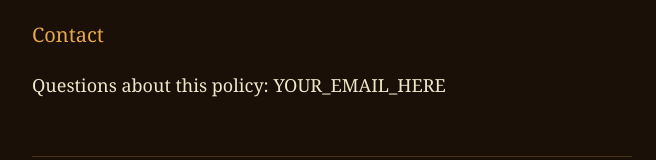
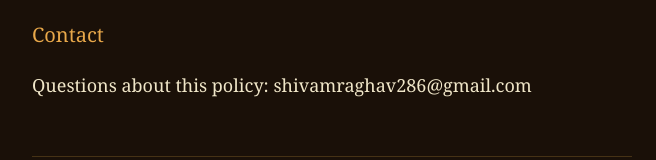
Before and after one commit to Sh1vamRaghav/fortika, a plain HTML site: page privacy.html in a window 1280 px wide. Shown: the part 1982-2142 px from the top of the page, without its empty margins (308-964 px from the left). Drawn offline with Linux system fonts and the light colour scheme.

Commit message:
Update contact email in privacy policy

```diff
--- a/privacy.html
+++ b/privacy.html
@@ -71,7 +71,7 @@
 <p>If this policy changes, the date at the top of this page will change too.</p>
 
 <h2>Contact</h2>
-<p>Questions about this policy: YOUR_EMAIL_HERE</p>
+<p>Questions about this policy: shivamraghav286@gmail.com</p>
 
 <nav class="foot" aria-label="Site">
   <a href="index.html">Home</a><a href="privacy.html">Privacy policy</a><a href="terms.html">Terms of service</a>
```
